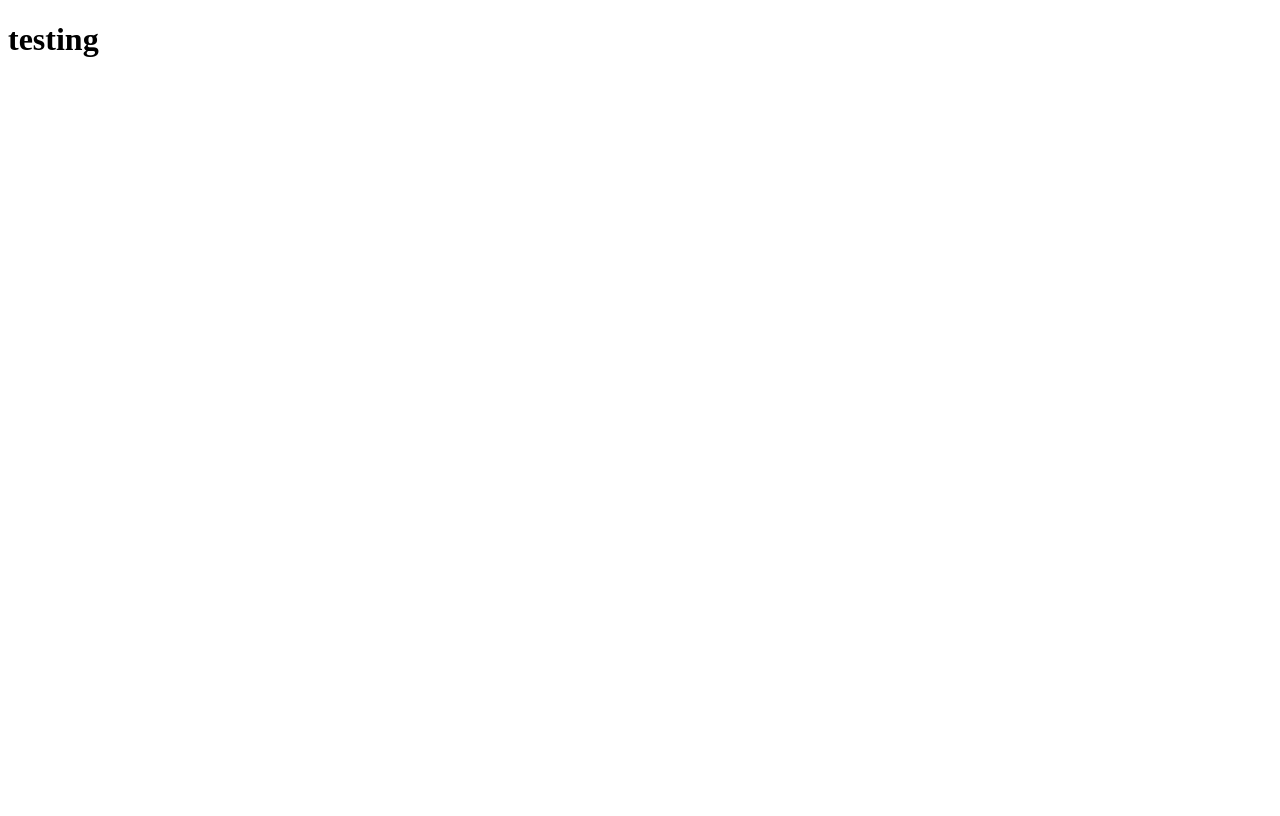
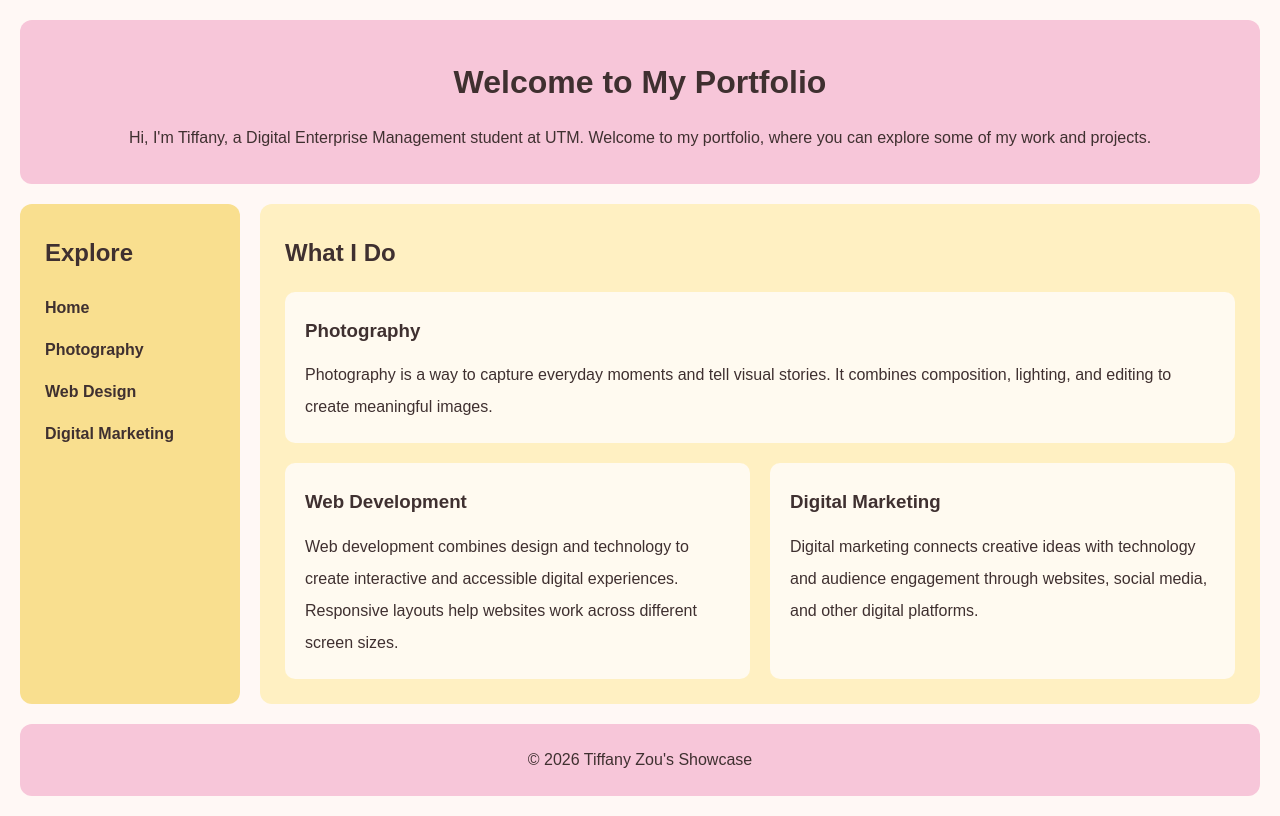
Before and after one commit to Tiffzou/Lab3, a plain HTML site: page index.html in a window 1280 px wide. Drawn offline with Linux system fonts and the light colour scheme.

Commit message:
final version

```diff
--- a/css/style.css
+++ b/css/style.css
@@ -0,0 +1,114 @@
+* {
+    margin: 0;
+    padding: 0;
+    box-sizing: border-box;
+}
+
+body {
+    font-family: Arial, sans-serif;
+    background-color: #fff8f5;
+    color: #3f3030;
+    line-height: 2;
+}
+
+.page-wrapper {
+    display: grid;
+    grid-template-areas:
+        "header"
+        "nav"
+        "main"
+        "footer";
+    gap: 20px;
+    padding: 20px;
+}
+
+.header {
+    grid-area: header;
+    background-color: #f7c6d9;
+    padding: 30px;
+    border-radius: 12px;
+    text-align: center;
+}
+
+.nav {
+    grid-area: nav;
+    background-color: #f9df8f;
+    padding: 25px;
+    border-radius: 12px;
+}
+
+.main {
+    grid-area: main;
+    background-color: #fff0c2;
+    padding: 25px;
+    border-radius: 12px;
+}
+
+.footer {
+    grid-area: footer;
+    background-color: #f7c6d9;
+    padding: 20px;
+    border-radius: 12px;
+    text-align: center;
+}
+
+h1 {
+    margin-bottom: 8px;
+    font-size: 2rem;
+}
+
+h2 {
+    margin-bottom: 15px;
+}
+
+h3 {
+    margin-bottom: 10px;
+}
+
+.nav ul {
+    list-style: none;
+}
+
+.nav li {
+    margin-bottom: 10px;
+}
+
+.nav a {
+    color: #3f3030;
+    text-decoration: none;
+    font-weight: bold;
+}
+
+.nav a:hover {
+    color: #d46a92;
+}
+
+.main-content {
+    display: grid;
+    gap: 20px;
+}
+
+.card {
+    background-color: #fffaf0;
+    padding: 20px;
+    border-radius: 10px;
+}
+
+@media (min-width: 768px) {
+
+    .page-wrapper {
+        grid-template-columns: 220px 1fr;
+        grid-template-areas:
+            "header header"
+            "nav main"
+            "footer footer";
+    }
+
+    .main-content {
+        grid-template-columns: repeat(2, 1fr);
+    }
+
+    .card:first-child {
+        grid-column: 1 / -1;
+    }
+}
--- a/index.html
+++ b/index.html
@@ -3,9 +3,70 @@
 <head>
     <meta charset="UTF-8">
     <meta name="viewport" content="width=device-width, initial-scale=1.0">
-    <title>Document</title>
+    <title>Tiffany Zou's CCT360 Lab3</title>
+    <link rel="stylesheet" href="css/style.css">
 </head>
+
 <body>
-    <h1>testing </h1>
+
+    <div class="page-wrapper">
+
+        <header class="header">
+            <h1>Welcome to My Portfolio</h1>
+            <p>Hi, I'm Tiffany, a Digital Enterprise Management student at UTM. Welcome to my portfolio, where you can explore some of my work and projects.</p>
+        </header>
+
+        <nav class="nav">
+            <h2>Explore</h2>
+            <ul>
+                <li><a href="#">Home</a></li>
+                <li><a href="#">Photography</a></li>
+                <li><a href="#">Web Design</a></li>
+                <li><a href="#">Digital Marketing</a></li>
+            </ul>
+        </nav>
+
+        <main class="main">
+            <h2>What I Do</h2>
+
+            <div class="main-content">
+
+                <article class="card">
+                    <h3>Photography</h3>
+                    <p>
+                        Photography is a way to capture everyday moments and
+                        tell visual stories. It combines composition, lighting,
+                        and editing to create meaningful images.
+                    </p>
+                </article>
+
+                <article class="card">
+                    <h3>Web Development</h3>
+                    <p>
+                        Web development combines design and technology to
+                        create interactive and accessible digital experiences.
+                        Responsive layouts help websites work across different
+                        screen sizes.
+                    </p>
+                </article>
+
+                <article class="card">
+                    <h3>Digital Marketing</h3>
+                    <p>
+                        Digital marketing connects creative ideas with
+                        technology and audience engagement through websites,
+                        social media, and other digital platforms.
+                    </p>
+                </article>
+
+            </div>
+        </main>
+
+        <footer class="footer">
+            <p>&copy; 2026 Tiffany Zou's Showcase</p>
+        </footer>
+
+    </div>
+
 </body>
 </html>
```
